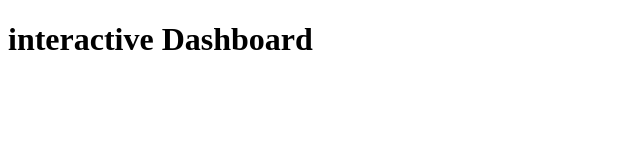
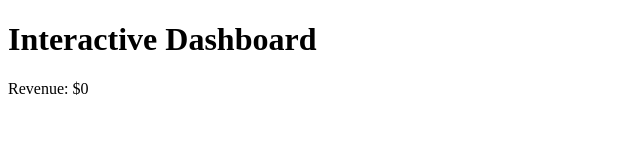
Before and after one commit to DannyFM4/CodingChallenge_12, a plain HTML site: page Index.html in a window 1280 px wide. Shown: the whole page, without its empty margins (0-640 px from the left). Drawn offline with Linux system fonts and the light colour scheme.

Commit message:
Task 1 - Created Revenue Metric Card

```diff
--- a/Index.html
+++ b/Index.html
@@ -6,7 +6,8 @@
     <title>JavaScript DOM Manipulation and Event Handling Challenge – Interactive Business Dashboard</title>
 </head>
 <body>
-    <h1>interactive Dashboard</h1>
+    <h1>Interactive Dashboard</h1>
+    <div id="dashboard"></div>
     <script src="cc_12.js"></script>
 </body>
 </html>
--- a/cc_12.js
+++ b/cc_12.js
@@ -0,0 +1,14 @@
+// Task 1: Business Dashboard – DOM Element Selection and Creation
+
+const dashboard = document.getElementById("dashboard");
+
+const selectDashboard = document.querySelector("dashboard");
+
+const metricCard = document.createElement("div");
+
+metricCard.setAttribute("class", "metric-card");
+metricCard.setAttribute("id", "revenueCard");
+
+metricCard.textContent = "Revenue: $0";
+
+dashboard.appendChild(metricCard);
```
